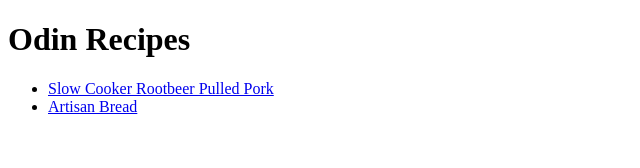
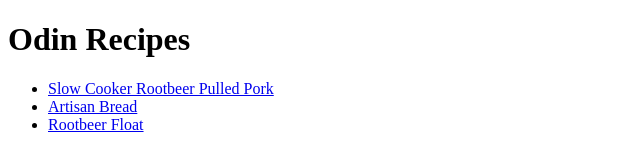
Before and after one commit to dmh-dev/odin-recipes, a plain HTML site: page index.html in a window 1280 px wide. Shown: the whole page, without its empty margins (0-640 px from the left). Drawn offline with Linux system fonts and the light colour scheme.

Commit message:
add rootbeer float link to home page

```diff
--- a/index.html
+++ b/index.html
@@ -9,6 +9,7 @@
     <ul>
         <li><a href="recipes/pulledpork.html">Slow Cooker Rootbeer Pulled Pork</a></li>
         <li><a href="recipes/bread.html">Artisan Bread</a></li>
+        <li><a href="recipes/rootbeerfloat.html">Rootbeer Float</a></li>
     </ul>
     </body>
     </html>
```
